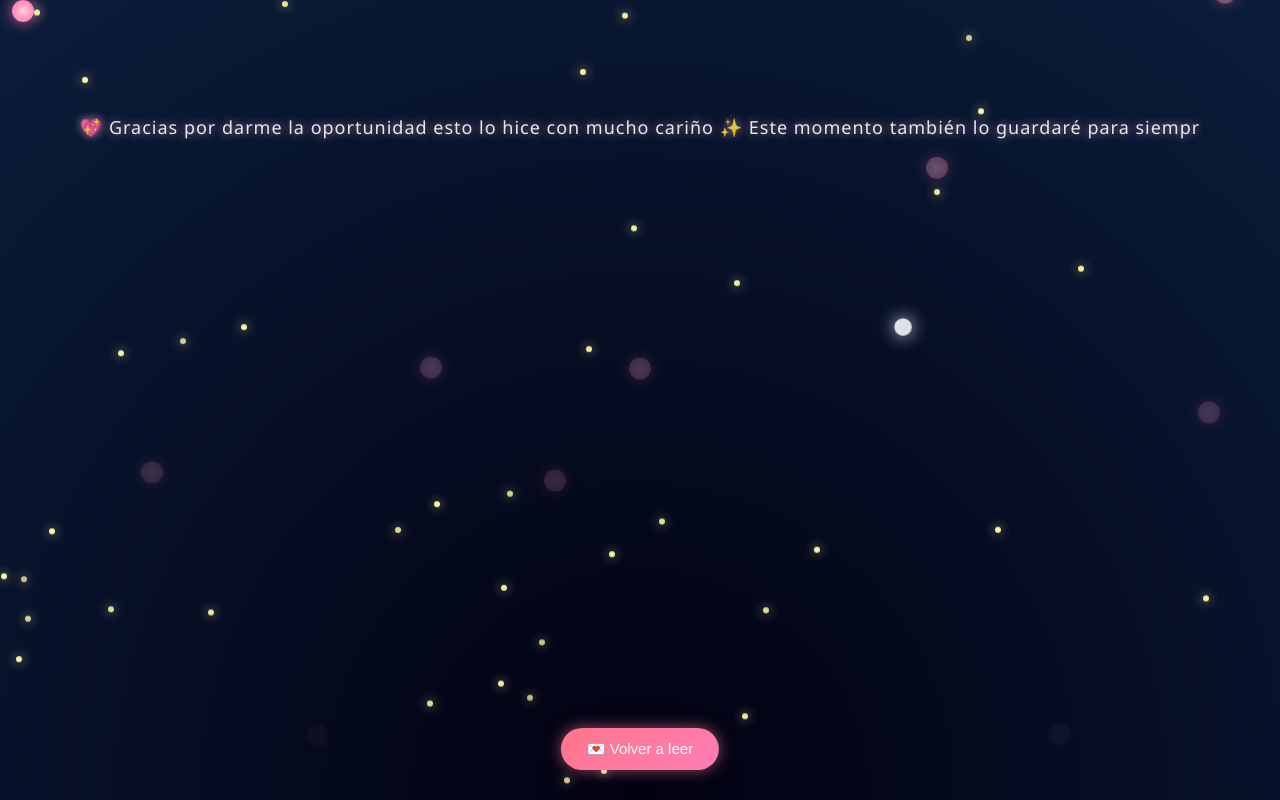
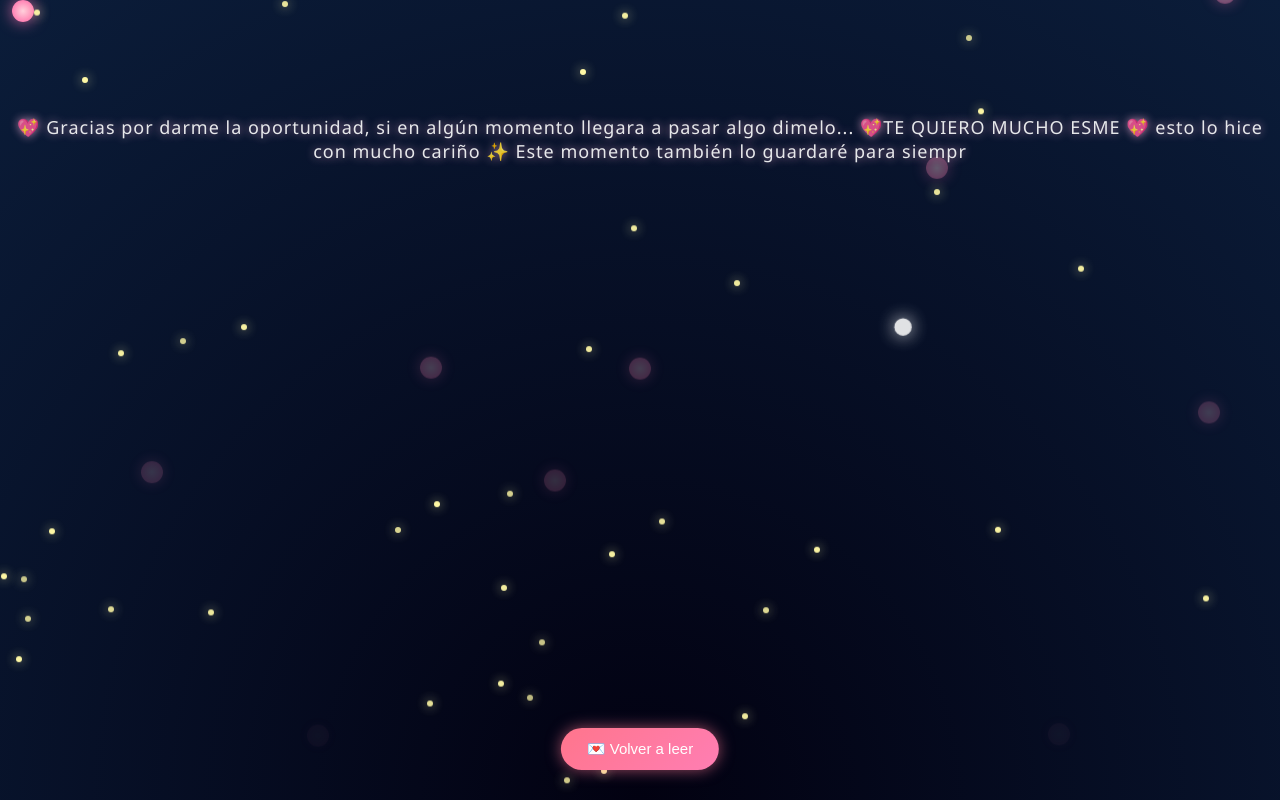
Before and after one commit to CESARMONASTERIOS/Declaracion, a plain HTML site: page scene.html in a window 1280 px wide. Drawn offline with Linux system fonts and the light colour scheme.

Commit message:
Update scene.html with a personal message
Added a personal message to the HTML content.

```diff
--- a/scene.html
+++ b/scene.html
@@ -12,7 +12,9 @@
 
 <div class="message">
   <div id="typeText" class="type-text">
-  💖 Gracias por darme la oportunidad
+  💖 Gracias por darme la oportunidad, si en algún
+    momento llegara a pasar algo dimelo...
+    💖TE QUIERO MUCHO ESME 💖
   <br>esto lo hice con mucho cariño ✨
   </div>
 </div>
```
